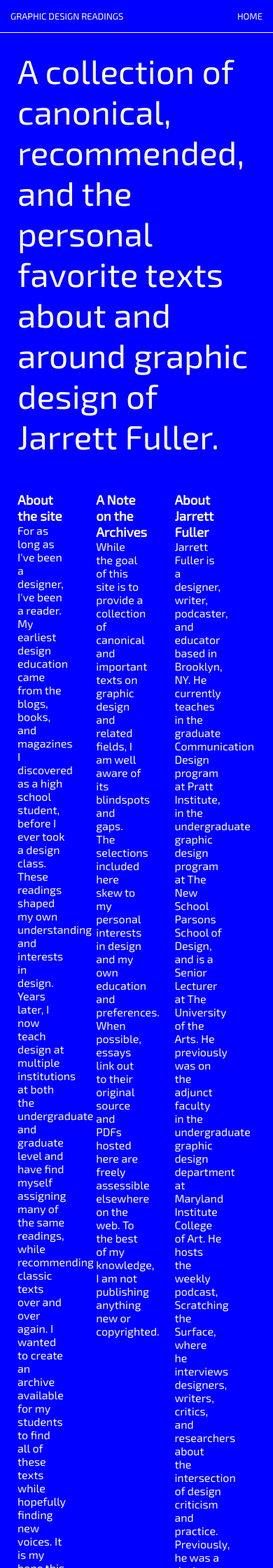
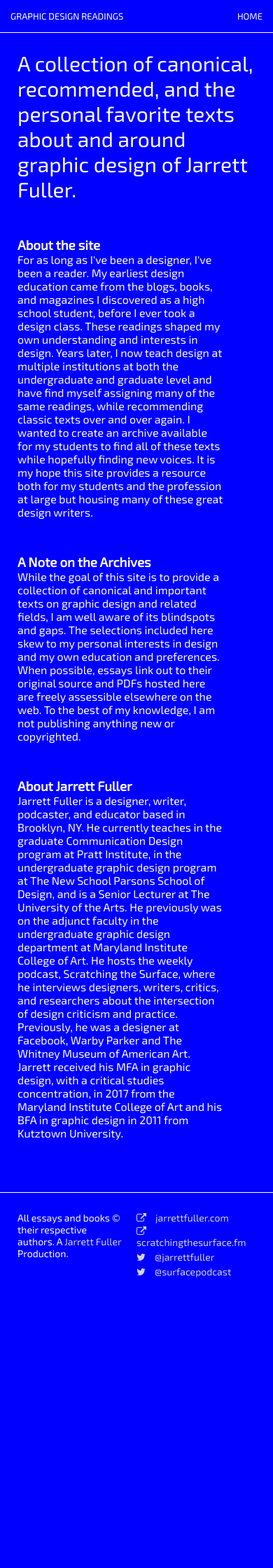
Before and after one commit to jarrettfuller/Graphic-Design-Readings, a Jekyll site: the page built from about.md, in a window 390 px wide. Shown: the top 2240 px of the page at 70% size. Built offline with Jekyll 4.4.1, drawn with Linux system fonts in a browser that asks for light colours; after the commit the page ends 1852 px from its top, so only the background shows below that.

Commit message:
mobile designs

```diff
--- a/_layouts/page.html
+++ b/_layouts/page.html
@@ -100,6 +100,27 @@
   clear: both;
   display: block;
 }
+
+/* MOBILE
+----------------------------------- */
+@media only screen and (max-width: 715px) {
+    body {
+        font-size: 30px;
+    }
+    .bio {
+        width: 100%;
+        float: none;
+    }
+    .copyright {
+        width: 50%;
+        padding-right: 15px;
+        box-sizing: border-box;
+    }
+    .social {
+        width: 50%;
+    }
+    }
+
     </style>
 
             <link href="https://fonts.googleapis.com/css?family=Exo+2" rel="stylesheet">
```
Also changed, not shown: _posts/2017-9-29-believing-is-seeing.md (added, +9 -0 lines), styles.css (+9 -0 lines).
